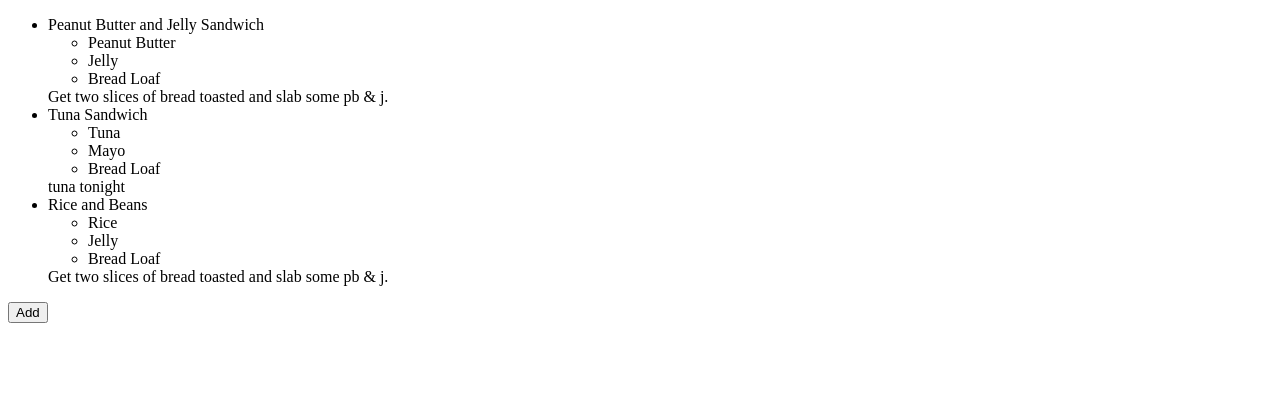
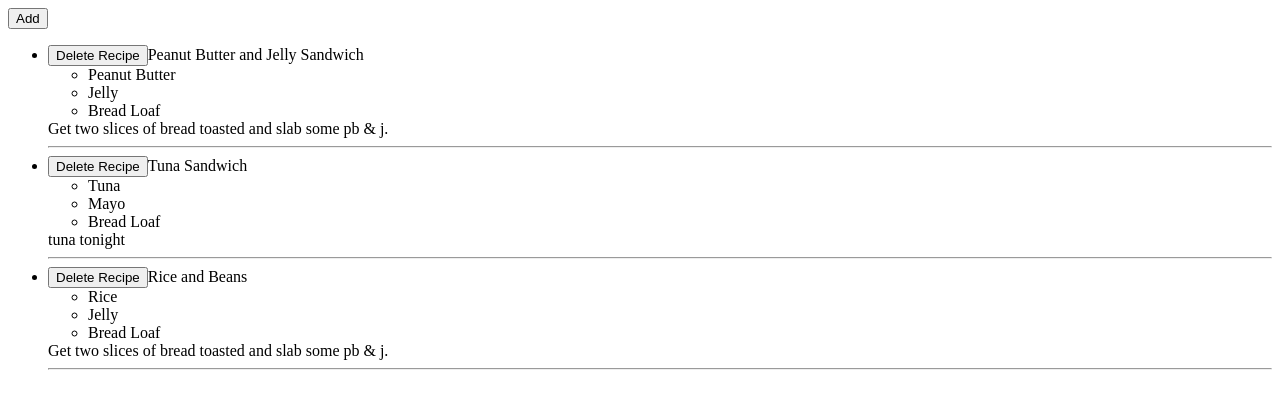
Before and after one commit to AnimalinAshell/RecipeBox, a React app: page / in a window 1280 px wide. Shown: the top 408 px of the page. Built offline with nearby package versions, Linux system fonts and the light colour scheme.

Commit message:
Delete recipe initial

```diff
--- a/src/components/Recipes/Recipes.js
+++ b/src/components/Recipes/Recipes.js
@@ -85,21 +85,29 @@ export default class Recipes extends Component {
         this.setState(prevState => ({modalToggle: !prevState.modalToggle}));
     }
 
+    handleDeleteRecipe(){
+
+    }
+
     render() {
         return <div>
+            <button onClick={this.handleToggleModal}>Add</button>
+
             <ul>
               {this.state.recipes.map(recipe => (
                 <li key={this.state.recipes.indexOf(recipe)}>
+                    <button onClick={this.handleDeleteRecipe}>Delete Recipe</button>
                     {recipe.name}
                     <br />
                     <ul>
-                    {recipe.ingredients.map(ingredient => (
-                      <li key={recipe.ingredients.indexOf(ingredient)}>
+                    {recipe.ingredients.map((ingredient, index) => (
+                        <li key={index}>
                         {ingredient + " "}
                         </li>
                     ))}
                     </ul>
                     {recipe.notes}
+                    <hr/>
                 </li>
               ))}
             </ul>
@@ -111,8 +119,8 @@ export default class Recipes extends Component {
                 <button onClick={this.handleAddIngredient}>
                   Add ingredient
                 </button>
-                {this.state.recipeIngredient.map(ingredient => (
-                  <li key={this.state.recipeIngredient.indexOf(ingredient)}>
+                {this.state.recipeIngredient.map(((ingredient, index) =>
+                  <li key={index}>
                     {ingredient}
                   </li>
                 ))}
@@ -122,7 +130,6 @@ export default class Recipes extends Component {
               <button onClick={this.handleToggleModal}>X</button>
             </ReactModal>
 
-            <button onClick={this.handleToggleModal}>Add</button>
-          </div>;
+          </div>
     }
 };
```
Lines whose indentation alone changed are shown as unchanged.
